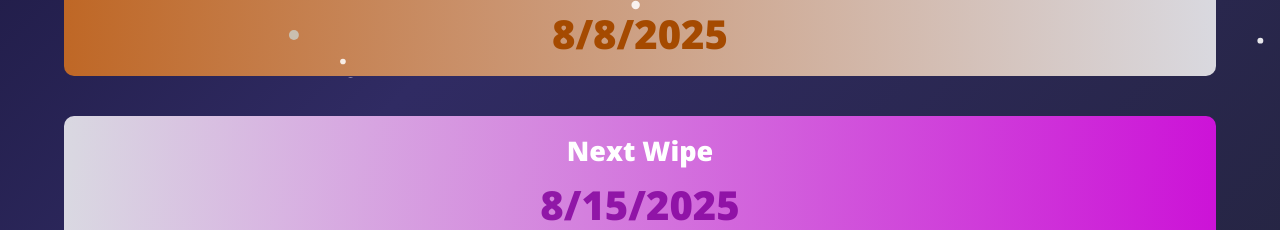
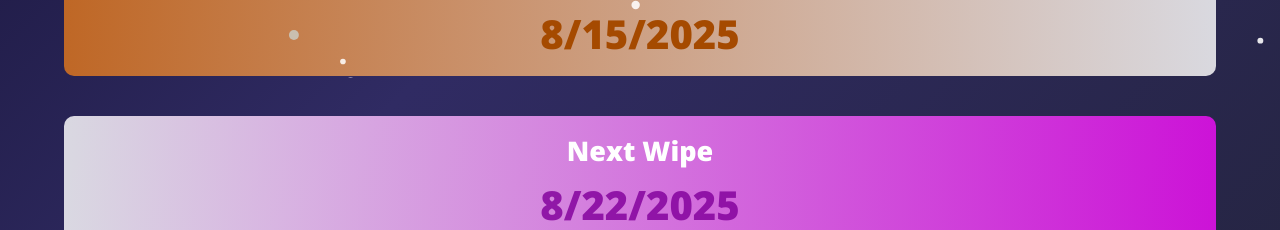
Before and after one commit to DarkDMR1/DarkMatterRustServers, a plain HTML site: page stats.html in a window 1280 px wide. Shown: the part 722-952 px from the top of the page. Drawn offline with Linux system fonts and the light colour scheme.

Commit message:
Update stats.html

```diff
--- a/stats.html
+++ b/stats.html
@@ -680,7 +680,7 @@
                     </div>
                     <p class="stats-header">Last Wipe</p>
                 </div>
-                <p class="wipe-desc">8/8/2025</p>
+                <p class="wipe-desc">8/15/2025</p>
             </div>
             </div>
              <div class="stats-cards">
@@ -692,7 +692,7 @@
                     </div>
                     <p class="stats-header">Next Wipe</p>
                 </div>
-                <p class="next-wipe-desc">8/15/2025</p>
+                <p class="next-wipe-desc">8/22/2025</p>
                 </div>
                 </div>
                  <div class="stats-card4">
```
